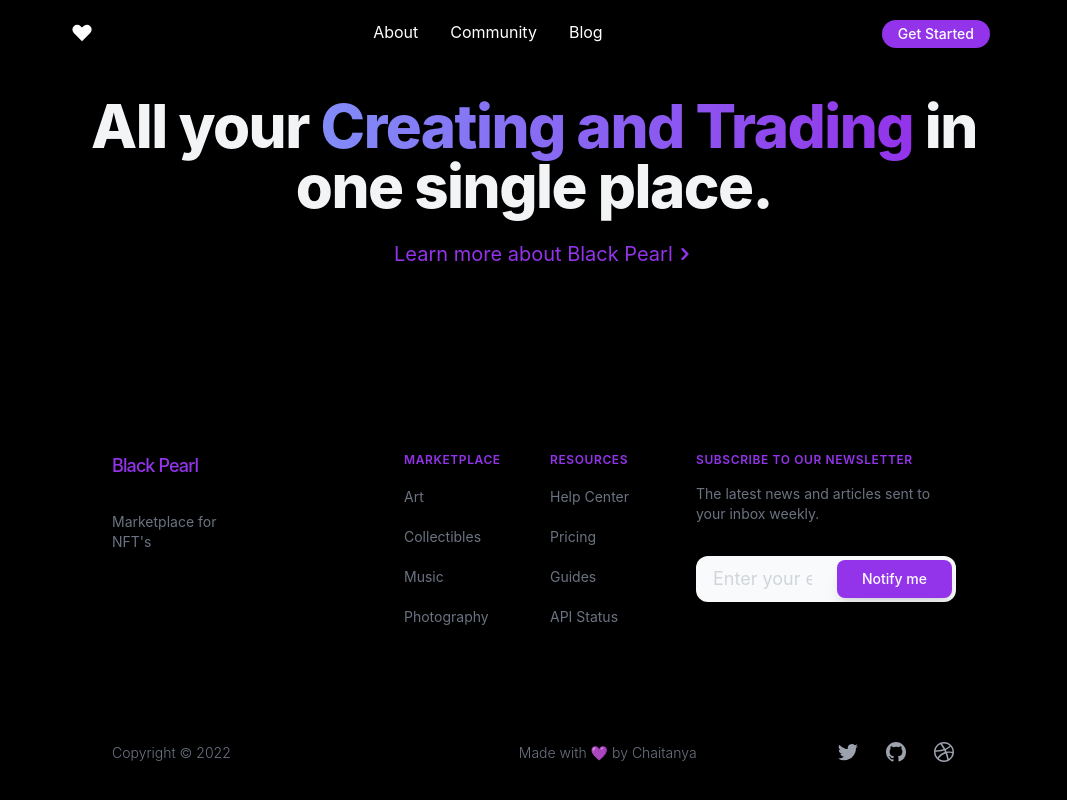
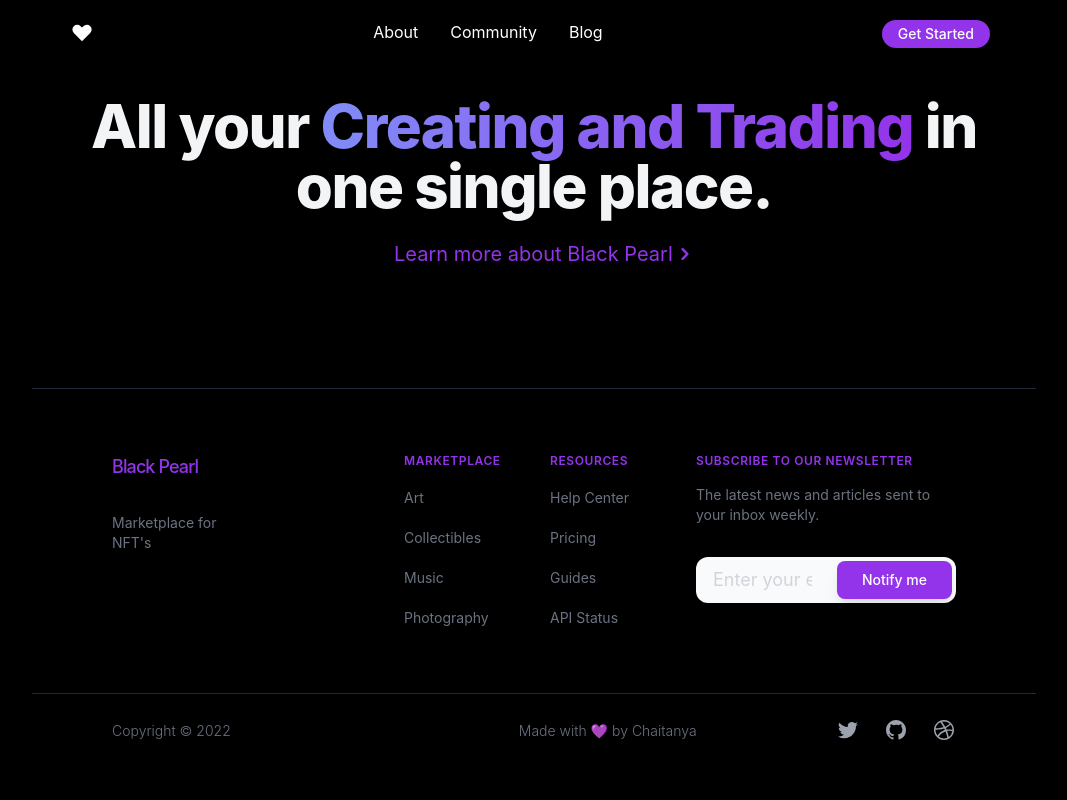
Before and after one commit to chaitanya-kashyap/NFT-Social-Marketplace, a Next.js app: page / in a window 1280 px wide. Shown: the top 800 px of the page, without its empty margins (106-1173 px from the left). Built offline with nearby package versions, Linux system fonts and the light colour scheme; no server answers.

Commit message:
Footer design updated

```diff
--- a/components/landing/footer.jsx
+++ b/components/landing/footer.jsx
@@ -12,7 +12,7 @@ export default function Footer() {
         setIsOpen(true)
     }
     return (
-        <footer class="bg-black mx-32 px-2.5" aria-labelledby="footer-heading">
+        <footer class="bg-black mx-32 px-2.5 divide-y divide-gray-800" aria-labelledby="footer-heading">
         <h2 id="footer-heading" class="sr-only">Footer</h2>
         <div class="px-5 py-12 mx-auto max-w-7xl lg:py-16 md:px-12 lg:px-20">
             <div class="xl:grid xl:grid-cols-3 xl:gap-8">
@@ -139,7 +139,7 @@ export default function Footer() {
             </div>
         </div>
 
-        <div class="px-5 py-12 mx-auto bg-black max-w-7xl sm:px-6 md:flex md:items-center md:justify-between lg:px-20">
+        <div class="px-5 py-6 mx-auto bg-black max-w-7xl sm:px-6 md:flex md:items-center md:justify-between lg:px-20">
             <div class="flex justify-center mb-8 space-x-6 md:order-last md:mb-0">
 
 
```
